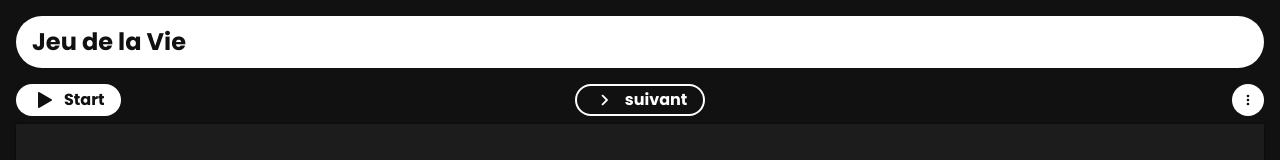
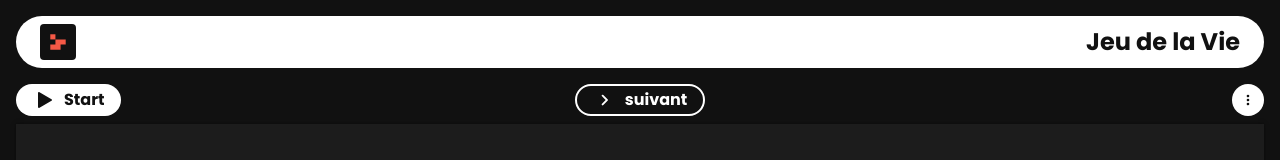
Before and after one commit to VincentLandrieux/jeu-de-la-vie-dev, a website: page index.html in a window 1280 px wide. Drawn offline with Linux system fonts and the light colour scheme.

Commit message:
feat: add logo

```diff
--- a/index.html
+++ b/index.html
@@ -4,7 +4,9 @@
     <meta charset="UTF-8">
     <meta http-equiv="X-UA-Compatible" content="IE=edge">
     <meta name="viewport" content="width=device-width, initial-scale=1.0">
+
     <title>Jeu de la Vie</title>
+    <link rel="icon" type="image/png" sizes="32x32" href="./assets/images/favicon-32x32.png">
 
     <link rel="stylesheet" href="./assets/styles/main.css">
 
@@ -12,6 +14,7 @@
 </head>
 <body>
     <header>
+        <img class="header_logo" src="./assets/images/logo.svg" alt="">
         <h3 class="header_title">Jeu de la Vie</h3>
     </header>
     <main>
@@ -35,6 +38,7 @@
             </div>
             <div id="options-container" class="options-container hide">
                 <p>
+                    <u>Commandes</u>:<br>
                     <b>Enter</b> :  play / pause<br>
                     <b>Click</b> :  ajoute des cellules<br>
                     <b>Click</b> + <b>CTRL</b> :  détruit les cellules<br>
--- a/src/scripts/app.js
+++ b/src/scripts/app.js
@@ -10,6 +10,7 @@ import {
 //---VARIABLE---//
 // ASSETS //
 const assetUrl = `${location.pathname.split("/").slice(1, -1).join("/")}/assets`;
+console.log(assetUrl);
 const optionsSvg = `${assetUrl}/images/icons/options.svg`;
 const deleteSvg = `${assetUrl}/images/icons/delete.svg`;
 
--- a/src/styles/main.scss
+++ b/src/styles/main.scss
@@ -119,16 +119,24 @@ h3 {
 
 // CONTENT //
 header {
-    padding: 0.5rem 1rem;
-    display: grid;
-    justify-content: flex-start;
+    padding: 0.5rem 1.5rem;
+    display: flex;
+    justify-content: space-between;
+    gap: 1rem;
 
-    border-radius: 3rem;
+    border-radius: 4rem;
 
     background-color: $background-alt;
 }
 
 .header {
+    &_logo {
+        width: 2.25rem;
+        height: 2.25rem;
+
+        border-radius: 0.25rem;
+    }
+
     &_title {
         color: $content-alt;
         font-weight: 700;
```
Also changed, not shown: assets/images/favicon-32x32.png (added), assets/images/logo.svg (added), assets/scripts/app.js, assets/styles/main.css.
